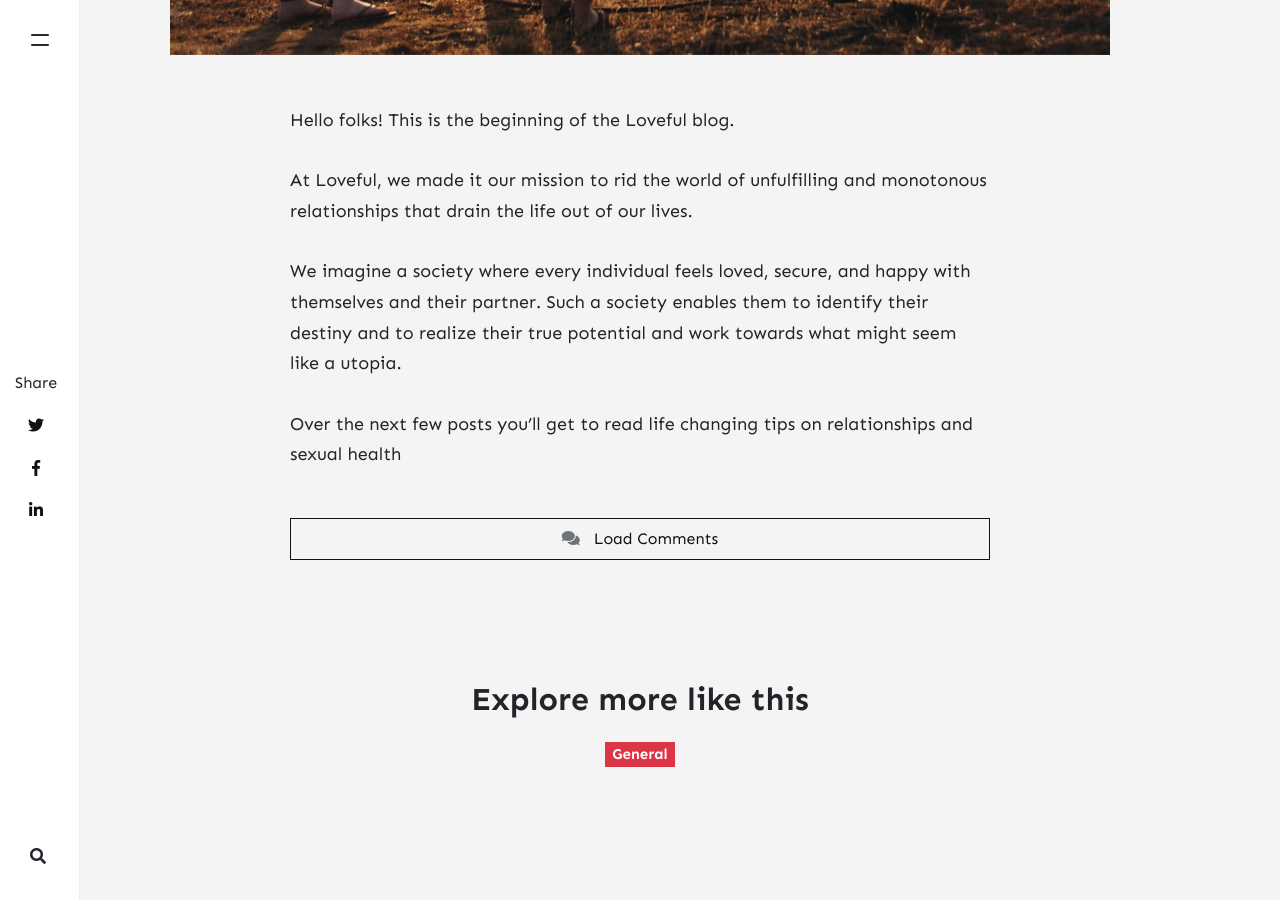
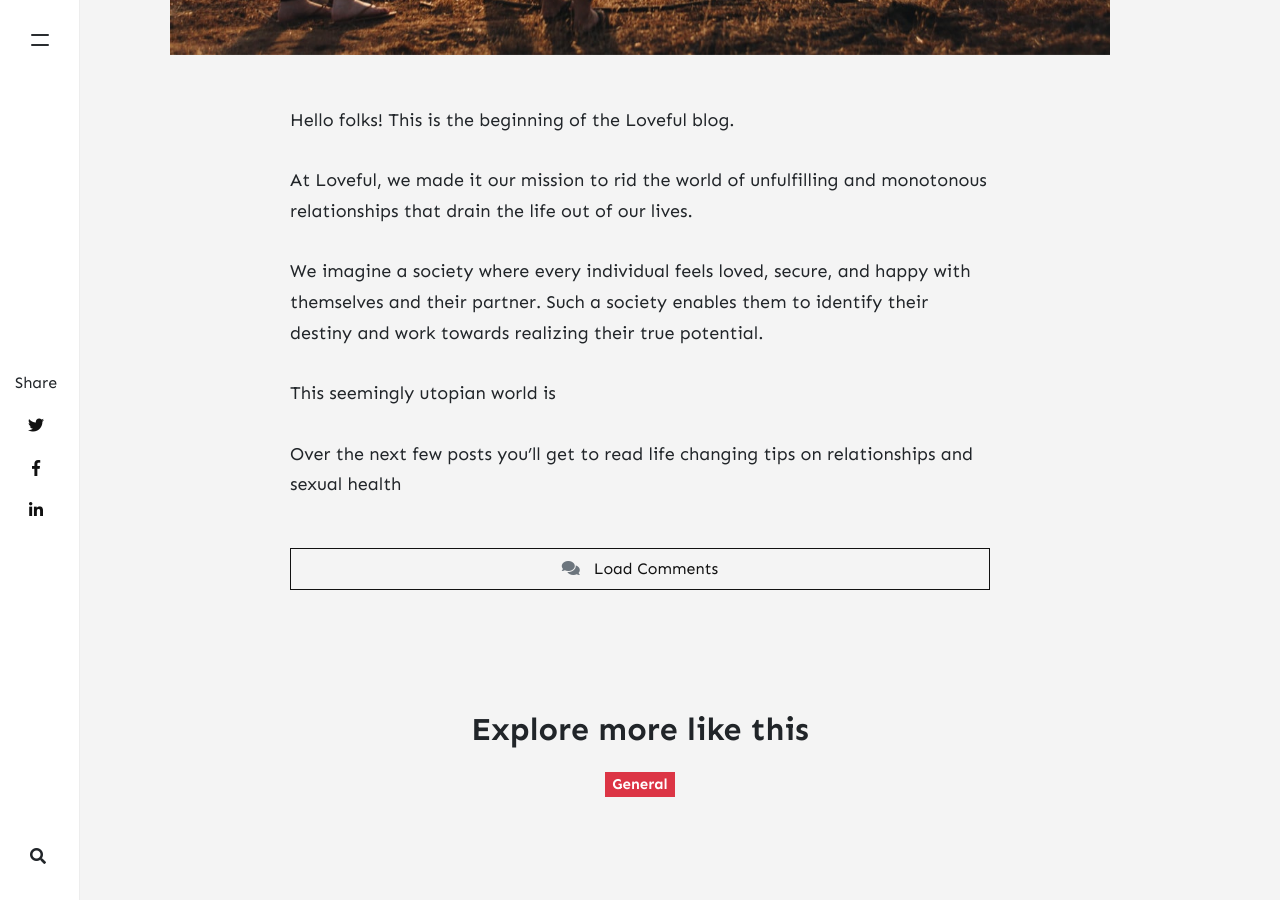
Before and after one commit to stackbit-projects/happy-zebra-28bc2, a Jekyll site: the page built from _posts/2021-09-01-welcome-to-loveful.md, in a window 1280 px wide and 900 px high, scrolled down 938 px. Built offline with Jekyll 4.4.1, drawn with Linux system fonts in a browser that asks for light colours; nearby versions of some CDN libraries; comment, search, counter and statistics services are not loaded.

Commit message:
2021-09-01-welcome-to-loveful.md: changed

```diff
--- a/_posts/2021-09-01-welcome-to-loveful.md
+++ b/_posts/2021-09-01-welcome-to-loveful.md
@@ -11,6 +11,8 @@ Hello folks! This is the beginning of the Loveful blog.
 
 At Loveful, we made it our mission to rid the world of unfulfilling and monotonous relationships that drain the life out of our lives.
 
-We imagine a society where every individual feels loved, secure, and happy with themselves and their partner. Such a society enables them to identify their destiny and to realize their true potential and work towards what might seem like a utopia.
+We imagine a society where every individual feels loved, secure, and happy with themselves and their partner. Such a society enables them to identify their destiny and work towards realizing their true potential.
+
+This seemingly utopian world is
 
 Over the next few posts you'll get to read life changing tips on relationships and sexual health
```
